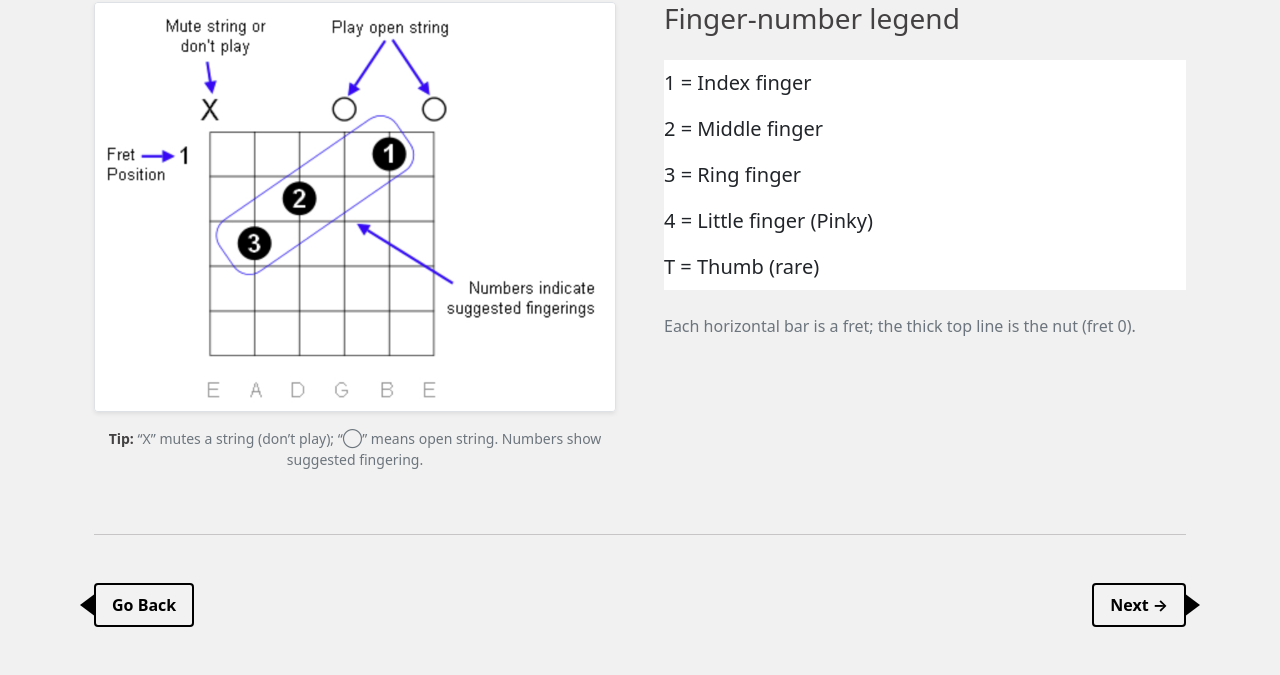
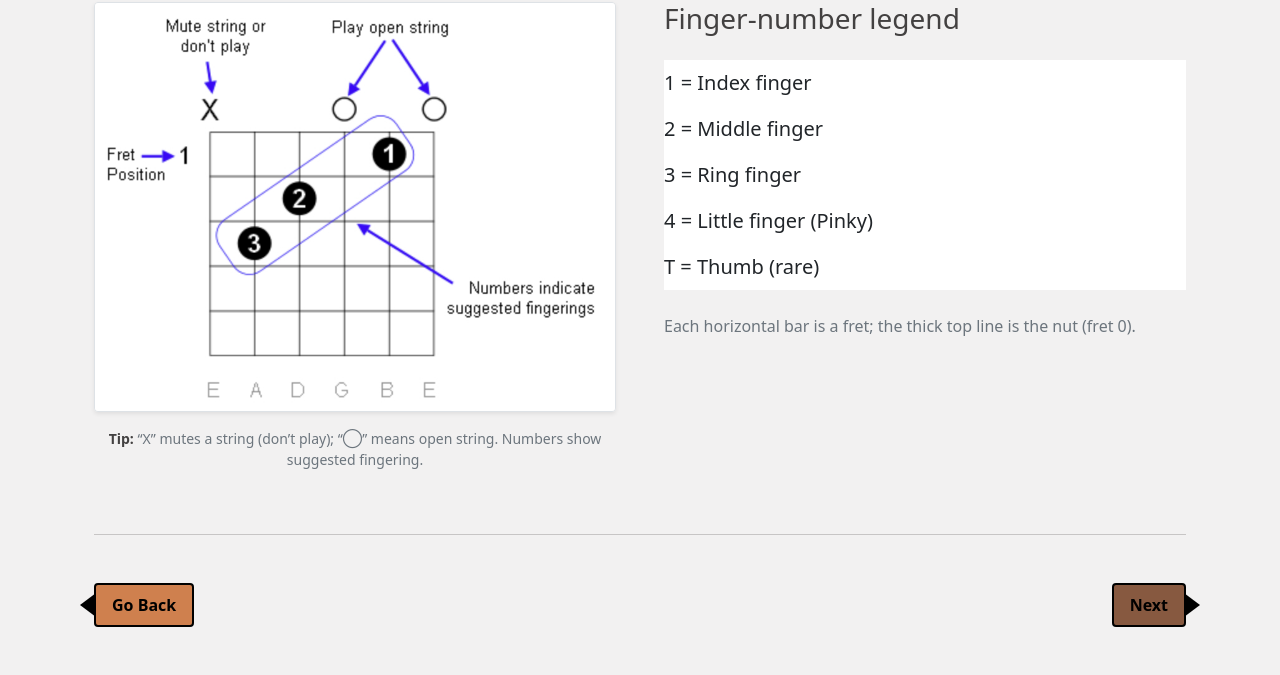
Before and after one commit to SamuelLaki/guitar-learning-app, a Flask app: page /chord-reading-basics in a window 1280 px wide. Shown: the part 212-887 px from the top of the page. Run offline with Flask 3, Linux system fonts and the light colour scheme; some libraries are stand-ins or nearby versions.

Commit message:
Made Back button be secondary color and Next button be primary color

```diff
--- a/static/main.css
+++ b/static/main.css
@@ -6,7 +6,7 @@ body {
     background-color: #dedbdb5e;
 }
 
-.navigationBar, .chord-block, .action-button {
+.navigationBar, .chord-block, .action-button, .right-arrow-button {
     background-color: #713b1cd3;
 }
 
@@ -86,8 +86,11 @@ body {
     margin-top: -20px;
 }
 
+.chordName, .left-arrow-button {
+    background-color: #c8672ad0;
+}
+
 .chordName {
-    background-color: #c8672ad0;
     width: 450px;
     text-align: center;
     margin: auto;
@@ -158,9 +161,9 @@ body {
     margin: 30px 40px 0 40px;
 }
 
-.arrow-button {
+.left-arrow-button, .right-arrow-button {
     position: relative;
-    background-color: #f2f2f2;
+    /*background-color: #f2f2f2;*/
     border: 2px solid #000;
     color: #000;
     padding: 8px 16px;
--- a/templates/chord_detail.html
+++ b/templates/chord_detail.html
@@ -28,11 +28,11 @@
 
         <div class="chord-nav-buttons">
             <a href="{% if requested_chord.id == 1 %}{{ url_for('chord_reading_basics') }}{% else %}{{ url_for('chord_detail', chord_id=requested_chord.id - 1) }}{% endif %}"
-                class="arrow-button left-arrow">
+                class="left-arrow-button left-arrow">
                 Go Back
             </a>
             <a href="{% if requested_chord.id == 8 %}{{ url_for('quiz_page', page_num=1) }}{% else %}{{ url_for('chord_detail', chord_id=requested_chord.id + 1) }}{% endif %}"
-                class="arrow-button right-arrow">
+                class="right-arrow-button right-arrow">
                 Next
             </a>
         </div>
--- a/templates/chord_reading_basics.html
+++ b/templates/chord_reading_basics.html
@@ -41,12 +41,12 @@
   <!-- nav buttons -->
   <div class="d-flex justify-content-between">
     <a href="{{ url_for('learn') }}"
-       class="arrow-button left-arrow text-decoration-none">
+       class="left-arrow-button left-arrow text-decoration-none">
       Go Back
     </a>
     <a href="{{ url_for('chord_detail', chord_id=1) }}"
-       class="arrow-button right-arrow text-decoration-none">
-      Next →
+       class="right-arrow-button right-arrow text-decoration-none">
+      Next
     </a>
   </div>
 </div>
--- a/templates/quiz.html
+++ b/templates/quiz.html
@@ -44,9 +44,9 @@
 
     <div class="navigation-buttons">
         {% if page_num > 1 %}
-        <a href="{{ url_for('quiz_page', page_num=page_num-1) }}" class="go-back-btn"><div class="arrow-button left-arrow">Previous</div></a>{% else %}<a href="{{ url_for('learn') }}" class="go-back-btn"><div class="arrow-button left-arrow">Go Back</div></a>{% endif %}
+        <a href="{{ url_for('quiz_page', page_num=page_num-1) }}" class="go-back-btn"><div class="left-arrow-button left-arrow">Previous</div></a>{% else %}<a href="{{ url_for('learn') }}" class="go-back-btn"><div class="left-arrow-button left-arrow">Go Back</div></a>{% endif %}
         <!-- Removed Study Chord Button from here -->
-        <div class="next-btn disabled"><div class="arrow-button right-arrow">Next</div></div>
+        <div class="next-btn disabled"><div class="right-arrow-button right-arrow">Next</div></div>
     </div>
 </div>
 
```
